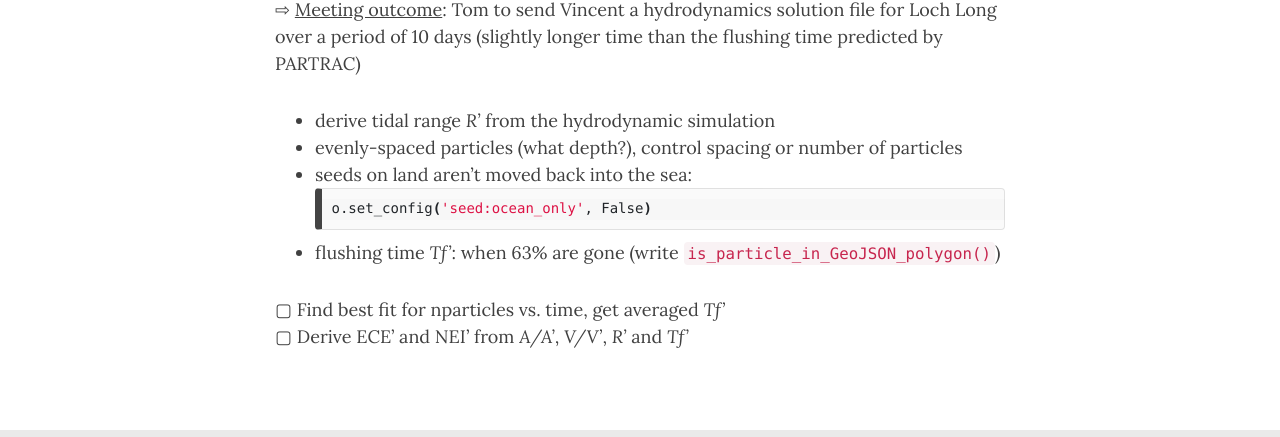
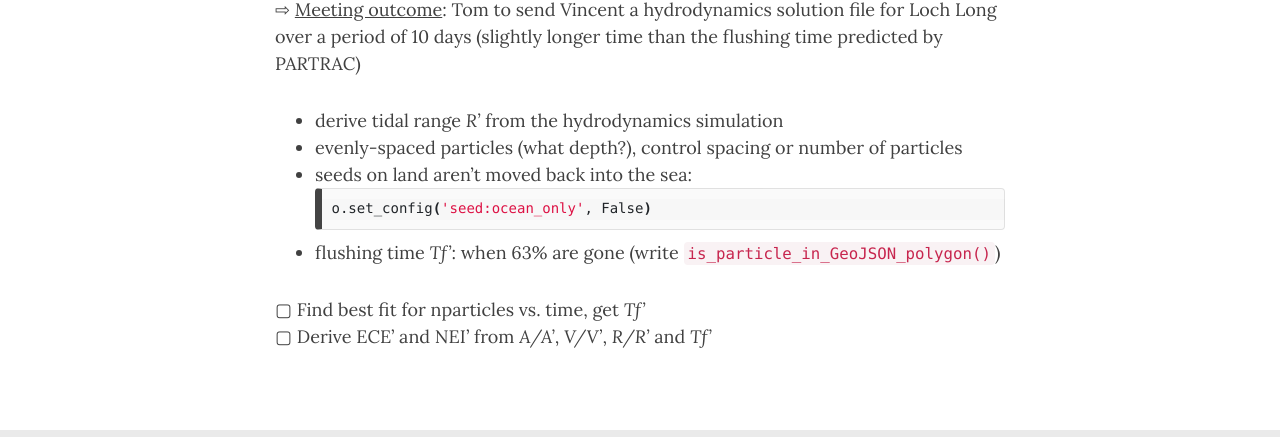
Before and after one commit to claws-scot/claws-scot.github.io, a Jekyll site: the page built from meetings/meeting-220613-N.md, in a window 1280 px wide and 900 px high, scrolled down 6650 px. Shown: the part 236-673 px from the top of the window. Built offline with Jekyll 4.4.1, drawn with Linux system fonts in a browser that asks for light colours; nearby versions of some CDN libraries.

Commit message:
Editing web pages

````diff
--- a/meetings/meeting-220613-N.md
+++ b/meetings/meeting-220613-N.md
@@ -165,7 +165,7 @@ Reference area (PARTRAC) = 44 km<sup>2</sup>
 
 &#9634; Run an Opendrift simulation
 &#8680; <u>Meeting outcome</u>: Tom to send Vincent a hydrodynamics solution file for Loch Long over a period of 10 days (slightly longer time than the flushing time predicted by PARTRAC)
-  * derive tidal range _R'_ from the hydrodynamic simulation
+  * derive tidal range _R'_ from the hydrodynamics simulation
   * evenly-spaced particles (what depth?), control spacing or number of particles
   * seeds on land aren't moved back into the sea:
     ```sh
@@ -176,5 +176,5 @@ Reference area (PARTRAC) = 44 km<sup>2</sup>
     </div>
   * flushing time _Tf'_: when 63% are gone (write `is_particle_in_GeoJSON_polygon()`)
 
-&#9634; Find best fit for nparticles vs. time, get averaged _Tf'_
-&#9634; Derive ECE' and NEI' from _A/A'_, _V/V'_, _R'_ and _Tf'_
+&#9634; Find best fit for nparticles vs. time, get _Tf'_
+&#9634; Derive ECE' and NEI' from _A/A'_, _V/V'_, _R/R'_ and _Tf'_
````
